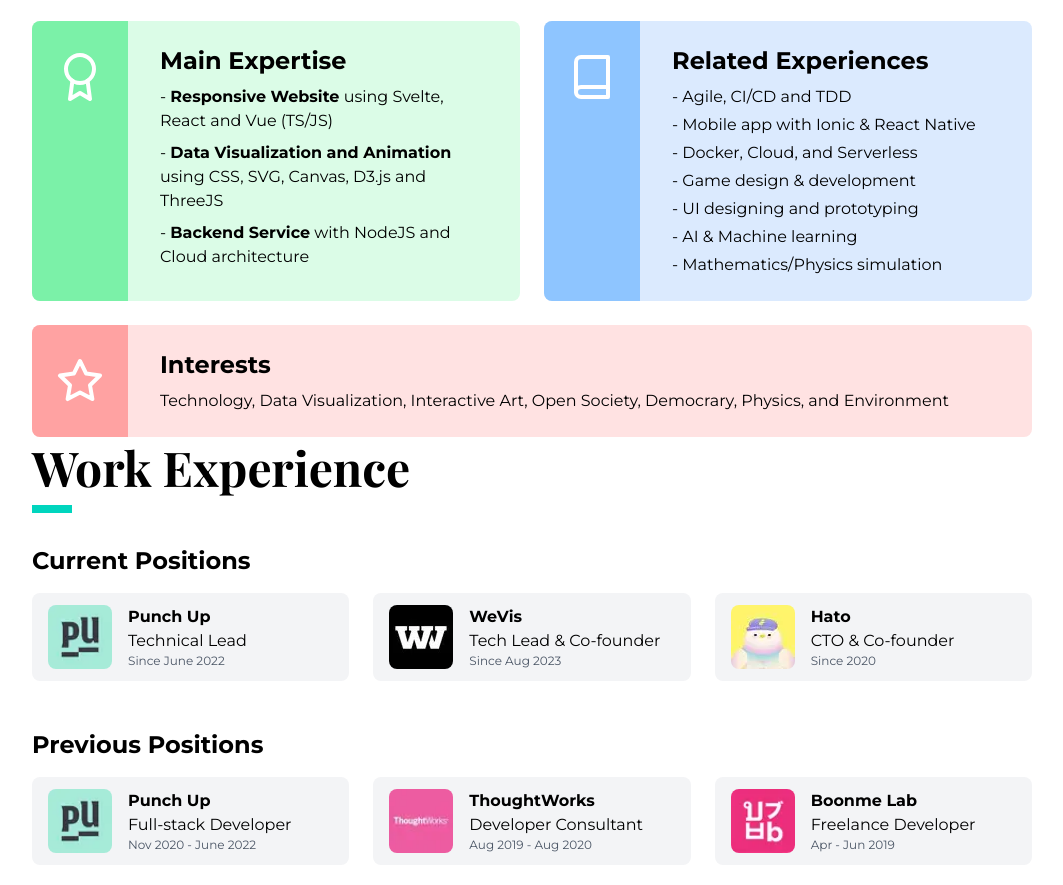
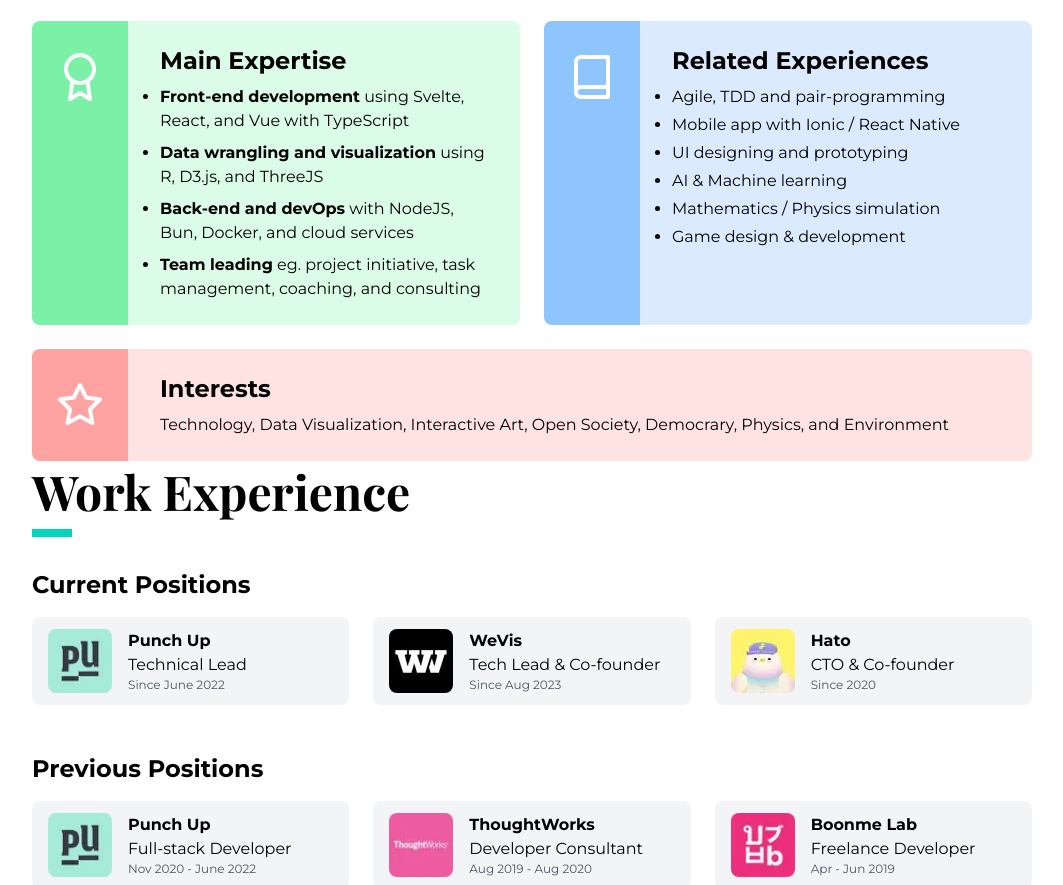
Before and after one commit to Th1nkK1D/me2020, an Astro site: page / in a window 1280 px wide. Shown: the part 887-1772 px from the top of the page, without its empty margins (108-1171 px from the left). Built offline with nearby package versions, Linux system fonts and the light colour scheme; Astro itself is replaced by a stand-in of ours.

Commit message:
feat: update competency data

```diff
--- a/src/sections/Competency.svelte
+++ b/src/sections/Competency.svelte
@@ -18,22 +18,20 @@
           <AwardIcon />
         </span>
         <span slot="heading">Main Expertise</span>
-        <ul slot="content" class="space-y-2">
+        <ul slot="content" class="space-y-2 list-disc">
           <li>
-            -
-            <strong>Responsive Website</strong>
-            using Svelte, React and Vue (TS/JS)
+            <strong>Front-end development</strong>
+            using Svelte, React, and Vue with TypeScript
           </li>
           <li>
-            -
-            <strong>Data Visualization and Animation</strong>
-            using CSS, SVG, Canvas, D3.js and ThreeJS
+            <strong>Data wrangling and visualization</strong>
+            using R, D3.js, and ThreeJS
           </li>
           <li>
-            -
-            <strong>Backend Service</strong>
-            with NodeJS and Cloud architecture
+            <strong>Back-end and devOps</strong>
+            with NodeJS, Bun, Docker, and cloud services
           </li>
+          <li><strong>Team leading</strong> eg. project initiative, task management, coaching, and consulting</li>
         </ul>
       </CompetencyItemContainer>
     </div>
@@ -46,14 +44,13 @@
           <BookIcon />
         </span>
         <span slot="heading">Related Experiences</span>
-        <ul slot="content" class="space-y-1">
-          <li>- Agile, CI/CD and TDD</li>
-          <li>- Mobile app with Ionic & React Native</li>
-          <li>- Docker, Cloud, and Serverless</li>
-          <li>- Game design & development</li>
-          <li>- UI designing and prototyping</li>
-          <li>- AI & Machine learning</li>
-          <li>- Mathematics/Physics simulation</li>
+        <ul slot="content" class="space-y-1 list-disc">
+          <li>Agile, TDD and pair-programming</li>
+          <li>Mobile app with Ionic / React Native</li>
+          <li>UI designing and prototyping</li>
+          <li>AI & Machine learning</li>
+          <li>Mathematics / Physics simulation</li>
+          <li>Game design & development</li>
         </ul>
       </CompetencyItemContainer>
     </div>
```
